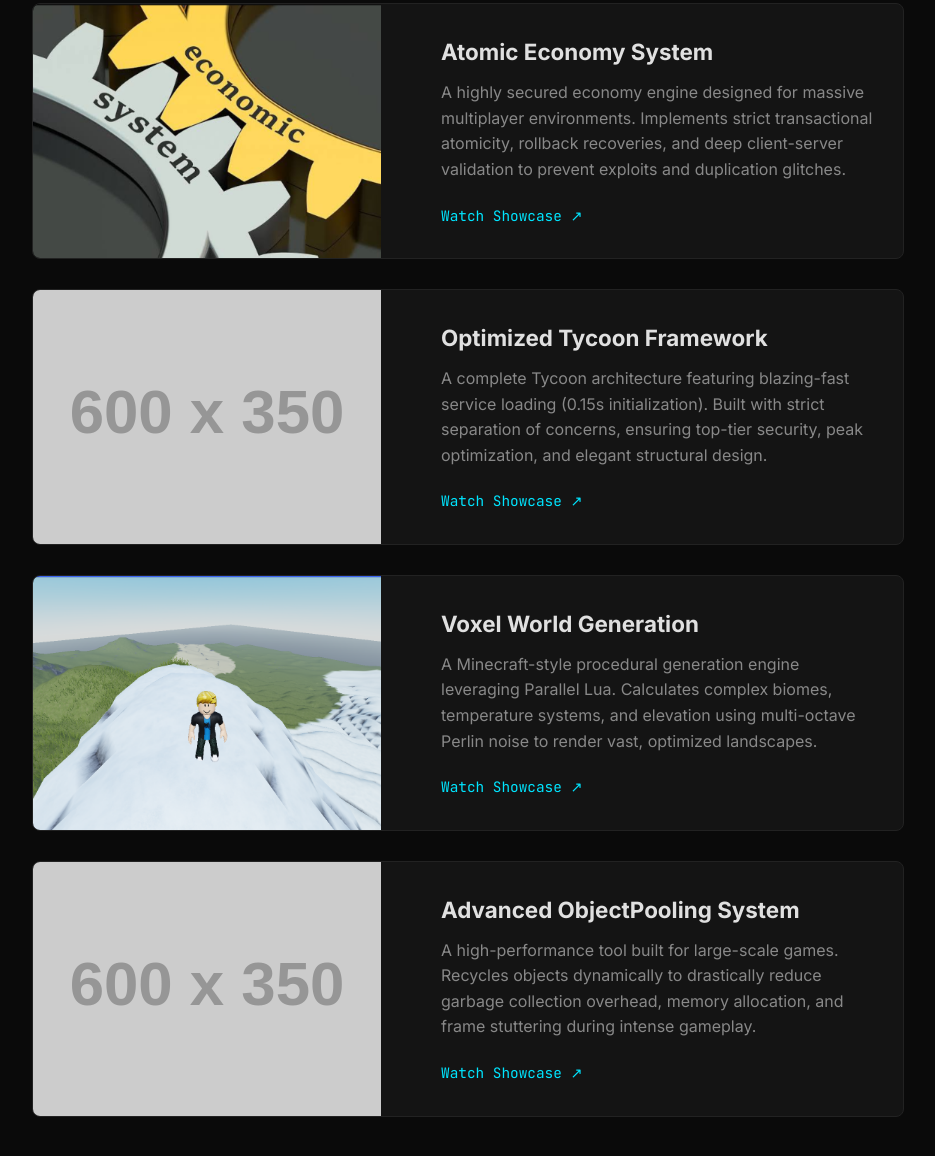
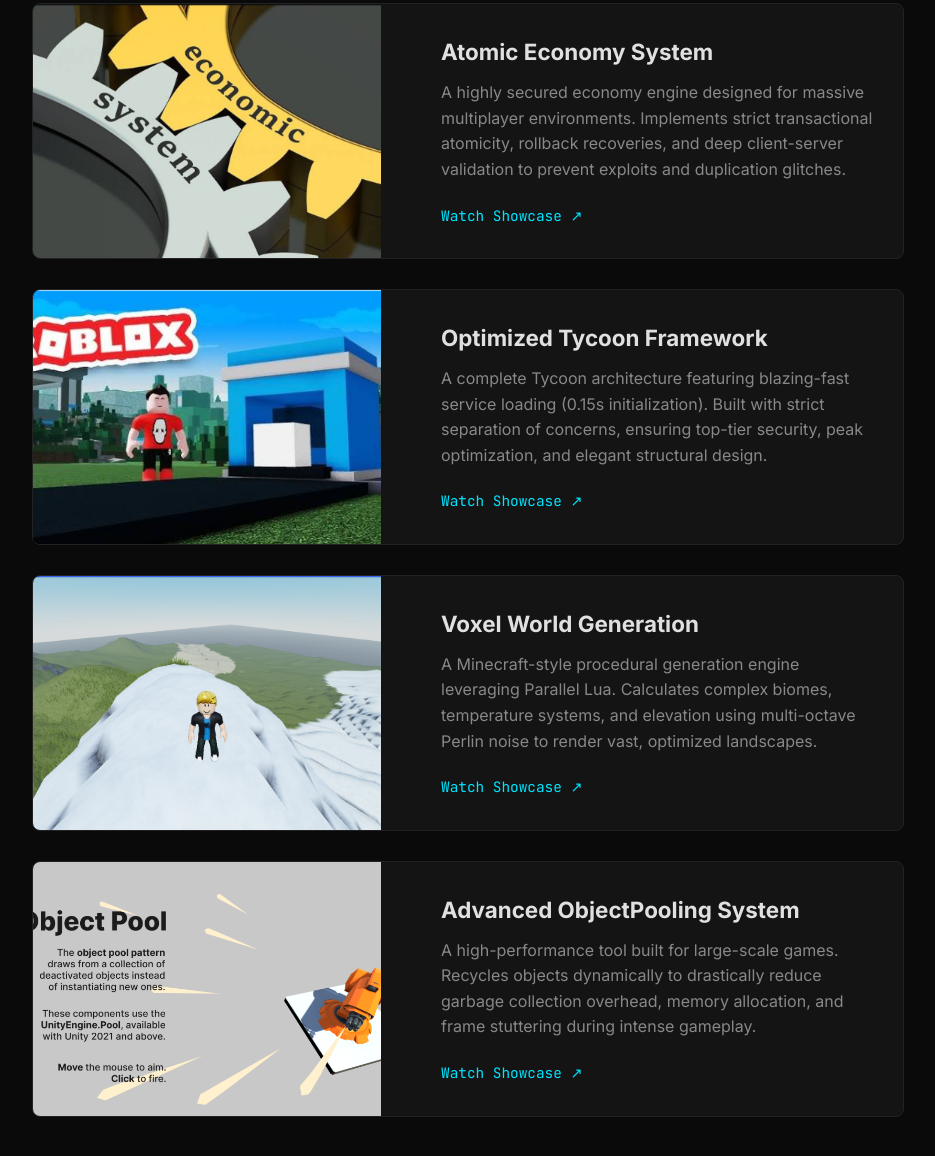
Before and after one commit to StovDev176/StovDev176.github.io, a plain HTML site: page index.html in a window 1280 px wide. Shown: the part 2576-3732 px from the top of the page, without its empty margins (172-1107 px from the left). Drawn offline with Linux system fonts and the light colour scheme; placeholder pictures from the web are drawn by us.

Commit message:
Update index.html

```diff
--- a/index.html
+++ b/index.html
@@ -119,7 +119,7 @@
         <!-- Project 3 -->
         <div class="project-card">
             <!-- PLACEHOLDER: Remplace l'URL ci-dessous par une image/miniature du projet -->
-            <img src="https://via.placeholder.com/600x350/0a0a0a/00e5ff?text=Tycoon+Framework" alt="Tycoon Game" class="project-img">
+            <img src="Tycoongame.png" alt="Tycoon Game" class="project-img">
             <div class="project-info">
                 <h4>Optimized Tycoon Framework</h4>
                 <p>A complete Tycoon architecture featuring blazing-fast service loading (0.15s initialization). Built with strict separation of concerns, ensuring top-tier security, peak optimization, and elegant structural design.</p>
@@ -141,7 +141,7 @@
         <!-- Project 5 -->
         <div class="project-card">
             <!-- PLACEHOLDER: Remplace l'URL ci-dessous par une image/miniature du projet -->
-            <img src="https://via.placeholder.com/600x350/0a0a0a/00e5ff?text=Object+Pooling" alt="ObjectPooling" class="project-img">
+            <img src="ObjectPooling.png" alt="ObjectPooling" class="project-img">
             <div class="project-info">
                 <h4>Advanced ObjectPooling System</h4>
                 <p>A high-performance tool built for large-scale games. Recycles objects dynamically to drastically reduce garbage collection overhead, memory allocation, and frame stuttering during intense gameplay.</p>
```
